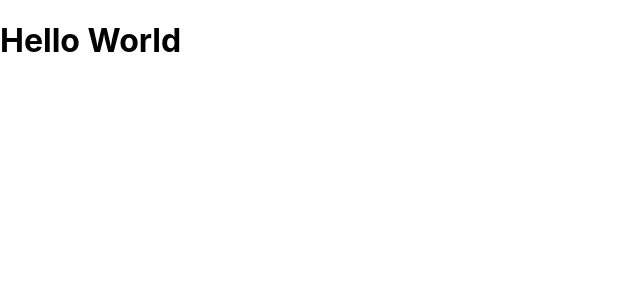
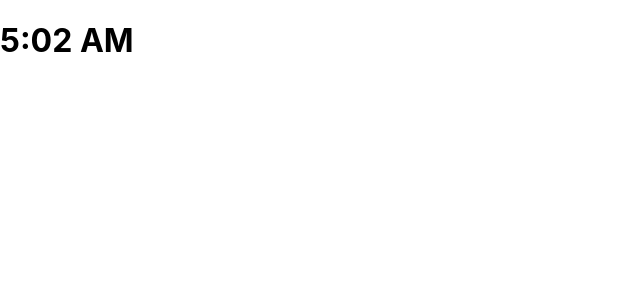
Before and after one commit to TiagoNeve/reactjs_studies, a React (Create React App) app in the folder iniciando_com_reactjs/app-react/: page / in a window 1280 px wide. Shown: the top 300 px of the page, without its empty margins (0-640 px from the left). Built offline with nearby package versions, Linux system fonts and the light colour scheme.

Commit message:
Utilizando o JSX para poder organizar o codigo

```diff
--- /dev/null
+++ b/iniciando_com_reactjs/app-react/src/Clock.js
@@ -0,0 +1,22 @@
+import React, { Component } from 'react'
+
+export default class Clock extends Component {
+    render() {
+        const returnClock = () => {
+            return  new Date()
+            .toLocaleString('en-US', {
+                hour: 'numeric',
+                minute: 'numeric',
+                hour12: true
+            })
+        }
+
+        return (
+            <h1>
+                {
+                    returnClock()
+                }
+            </h1>
+        );
+    }
+}
--- a/iniciando_com_reactjs/app-react/src/index.js
+++ b/iniciando_com_reactjs/app-react/src/index.js
@@ -3,11 +3,12 @@
 import './index.css';
 import App from './App';
 import Hello from './Hello';
+import Clock from './Clock'
 import reportWebVitals from './reportWebVitals';
 
 ReactDOM.render(
   <React.StrictMode>
-    <Hello />
+    <Clock />
   </React.StrictMode>,
   document.getElementById('root')
 );
```
Also changed, not shown: 1 other file (tests, documents, lock files or other folders).
